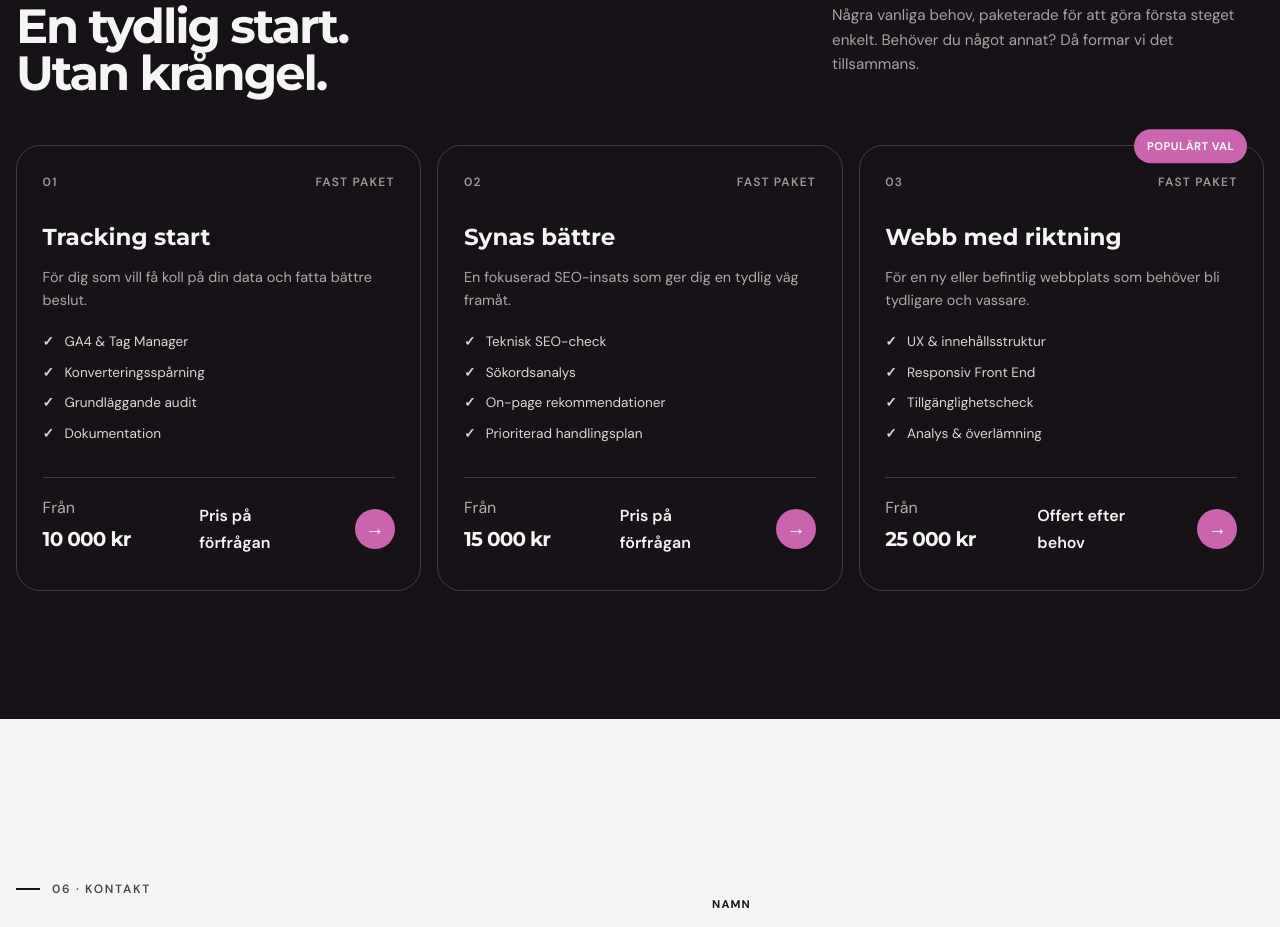
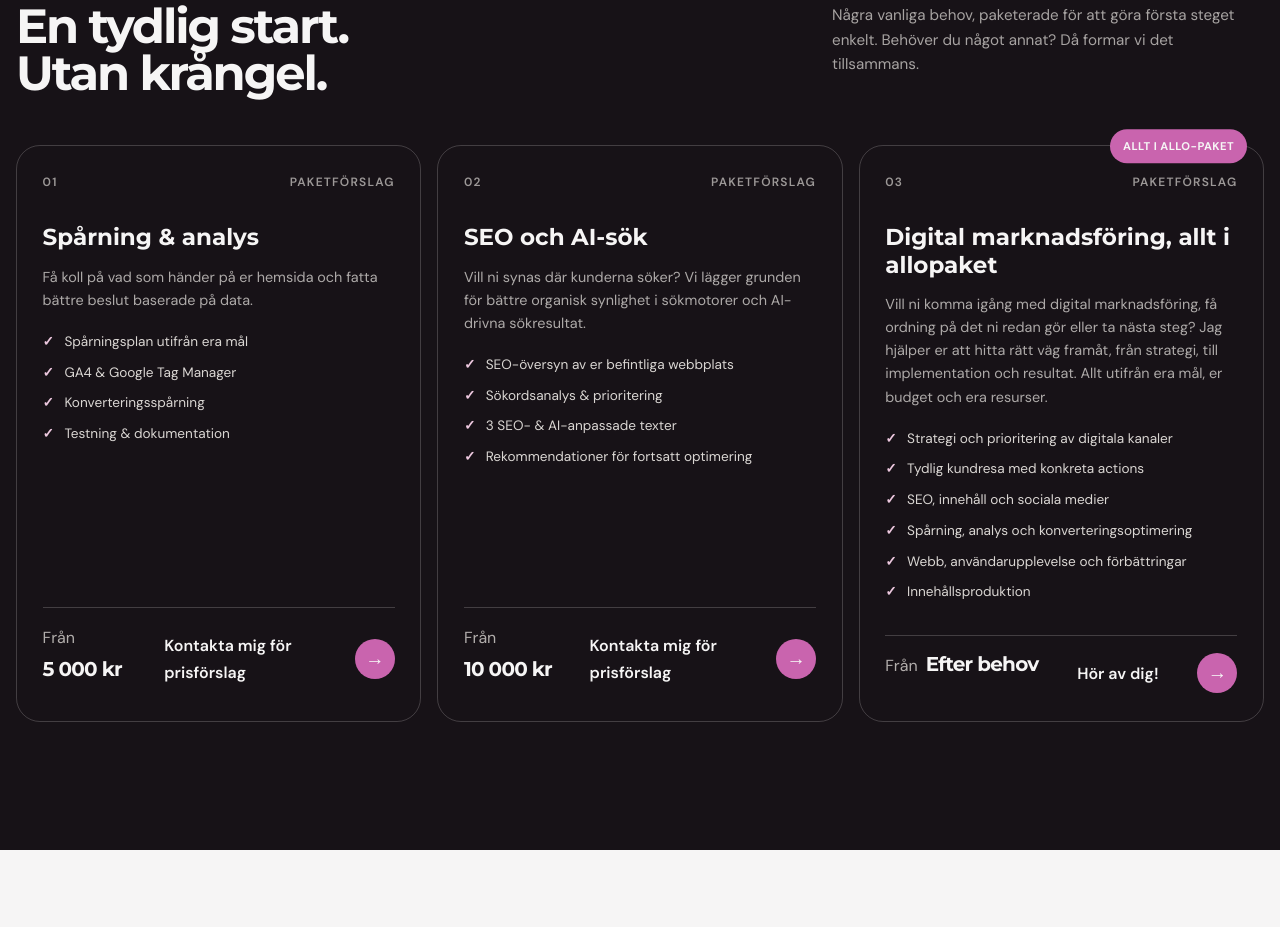
Before and after one commit to jenniemodd/portfolio_2, a React (Vite) app: page / in a window 1280 px wide. Shown: the part 6140-7067 px from the top of the page. Built offline with nearby package versions, Linux system fonts and the light colour scheme.

Commit message:
feat: update package names and descriptions for enhanced clarity and engagement

```diff
--- a/src/components/Packages.tsx
+++ b/src/components/Packages.tsx
@@ -29,7 +29,7 @@ function Packages() {
           >
             {item.featured && (
               <span className={styles.badge}>
-                Populärt val
+                Allt i allo-paket
               </span>
             )}
 
@@ -39,7 +39,7 @@ function Packages() {
               </span>
 
               <span className={styles.type}>
-                Fast paket
+                Paketförslag
               </span>
             </div>
 
--- a/src/data/packages.ts
+++ b/src/data/packages.ts
@@ -11,45 +11,47 @@ export type Package = {
 export const packages: Package[] = [
   {
     id: 1,
-    name: "Tracking start",
+    name: "Spårning & analys",
     description:
-      "För dig som vill få koll på din data och fatta bättre beslut.",
+      "Få koll på vad som händer på er hemsida och fatta bättre beslut baserade på data.",
     features: [
-      "GA4 & Tag Manager",
+      "Spårningsplan utifrån era mål",
+      "GA4 & Google Tag Manager",
       "Konverteringsspårning",
-      "Grundläggande audit",
-      "Dokumentation",
+      "Testning & dokumentation",
     ],
-    cta: "Pris på förfrågan",
+    cta: "Kontakta mig för prisförslag",
+    price: "5 000 kr",
+  },
+  {
+    id: 2,
+    name: "SEO och AI-sök",
+    description:
+      "Vill ni synas där kunderna söker? Vi lägger grunden för bättre organisk synlighet i sökmotorer och AI-drivna sökresultat.",
+    features: [
+      "SEO-översyn av er befintliga webbplats",
+      "Sökordsanalys & prioritering",
+      "3 SEO- & AI-anpassade texter",
+      "Rekommendationer för fortsatt optimering",
+    ],
+    cta: "Kontakta mig för prisförslag",
     price: "10 000 kr",
   },
   {
-    id: 2,
-    name: "Synas bättre",
+    id: 3,
+    name: "Digital marknadsföring, allt i allopaket",
     description:
-      "En fokuserad SEO-insats som ger dig en tydlig väg framåt.",
+      "Vill ni komma igång med digital marknadsföring, få ordning på det ni redan gör eller ta nästa steg? Jag hjälper er att hitta rätt väg framåt, från strategi, till implementation och resultat. Allt utifrån era mål, er budget och era resurser.",
     features: [
-      "Teknisk SEO-check",
-      "Sökordsanalys",
-      "On-page rekommendationer",
-      "Prioriterad handlingsplan",
+      "Strategi och prioritering av digitala kanaler",
+      "Tydlig kundresa med konkreta actions",
+      "SEO, innehåll och sociala medier",
+      "Spårning, analys och konverteringsoptimering",
+      "Webb, användarupplevelse och förbättringar",
+      "Innehållsproduktion",
     ],
-    cta: "Pris på förfrågan",
-    price: "15 000 kr",
-  },
-  {
-    id: 3,
-    name: "Webb med riktning",
-    description:
-      "För en ny eller befintlig webbplats som behöver bli tydligare och vassare.",
-    features: [
-      "UX & innehållsstruktur",
-      "Responsiv Front End",
-      "Tillgänglighetscheck",
-      "Analys & överlämning",
-    ],
-    cta: "Offert efter behov",
-    price: "25 000 kr",
+    cta: "Hör av dig!",
+    price: "Efter behov",
     featured: true,
   },
 ]
```
